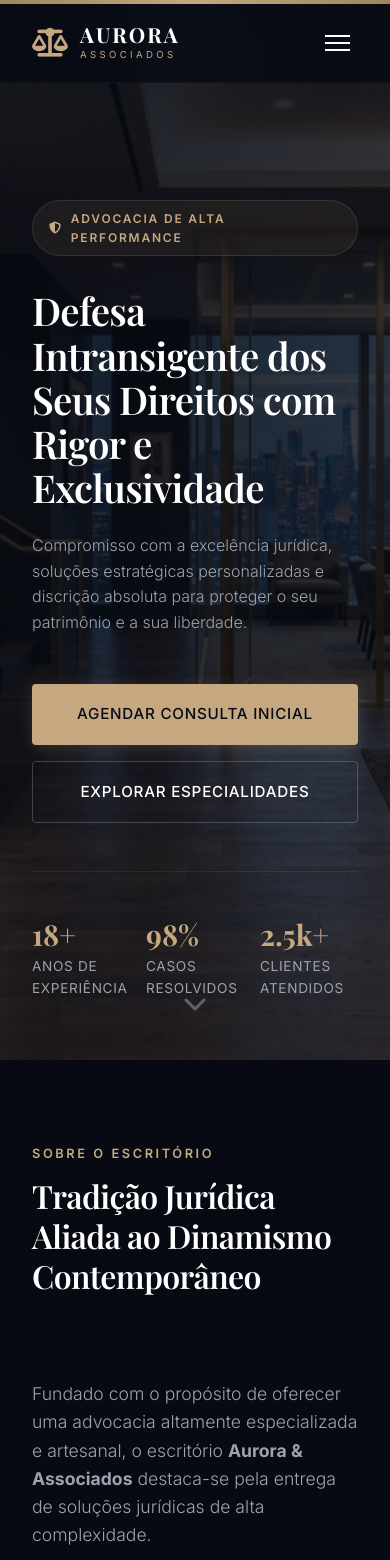
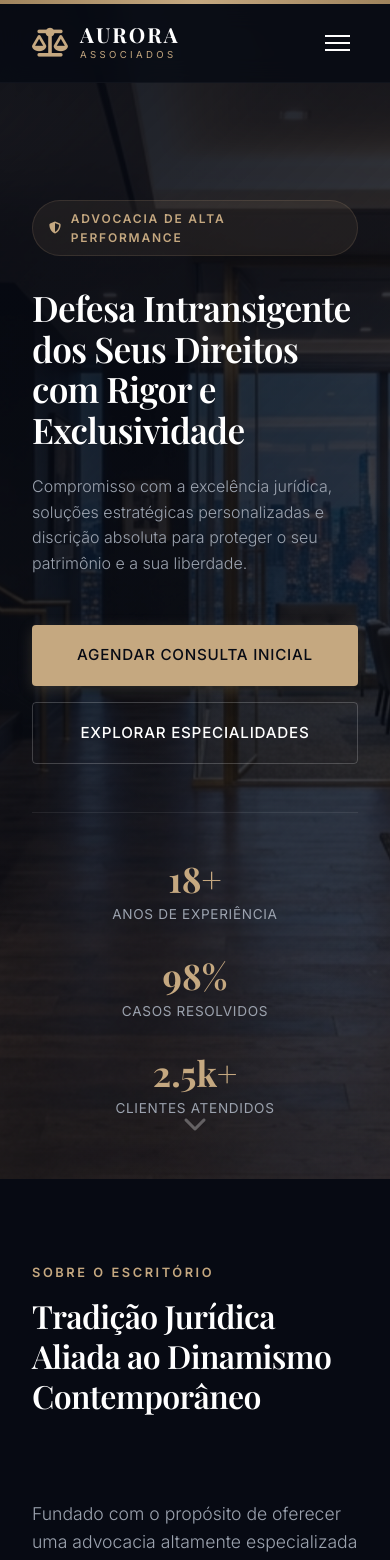
Before and after one commit to leonardohirt/adv-aurora, a React (Vite) app: page / in a window 390 px wide. Shown: the top 1560 px of the page. Built offline with nearby package versions, Linux system fonts and the light colour scheme; a web font is replaced by a local one.

Commit message:
Improve responsiveness of hero stats and collapse menu at 1024px

```diff
--- a/src/index.css
+++ b/src/index.css
@@ -1475,33 +1475,17 @@ a {
    ========================================================================== */
 
 @media (max-width: 1024px) {
+    /* Grids em Tablets */
     .grid-3 {
         grid-template-columns: repeat(2, 1fr);
     }
-    .footer-top {
-        grid-template-columns: 2fr 1fr 1fr;
-        gap: 3rem;
-    }
-    .footer-links:last-child {
-        grid-column: span 3;
-        margin-top: 1rem;
-    }
-}
-
-@media (max-width: 768px) {
-    .grid-2, .grid-3 {
+
+    .team-grid {
         grid-template-columns: 1fr;
-    }
-
-    .section-title {
-        font-size: 2rem;
-    }
-
-    .section-padding {
-        padding: 5rem 0;
-    }
-
-    /* Navbar Responsiva */
+        gap: 2rem;
+    }
+
+    /* Navbar Responsiva - Colapsa em 1024px para evitar overlaps */
     .mobile-toggle {
         display: flex;
     }
@@ -1536,7 +1520,7 @@ a {
     }
 
     .btn-nav {
-        display: none; /* Oculta na navbar em telas pequenas */
+        display: none; /* Oculta na navbar em telas menores que laptop */
     }
 
     /* Hamburger Transform */
@@ -1550,9 +1534,32 @@ a {
         transform: translateY(-7px) rotate(-45deg);
     }
 
+    /* Footer em Tablets */
+    .footer-top {
+        grid-template-columns: repeat(2, 1fr);
+        gap: 3rem;
+    }
+    .footer-links:last-child {
+        grid-column: span 1;
+    }
+}
+
+@media (max-width: 768px) {
+    .grid-2, .grid-3 {
+        grid-template-columns: 1fr;
+    }
+
+    .section-title {
+        font-size: 2rem;
+    }
+
+    .section-padding {
+        padding: 5rem 0;
+    }
+
     /* Hero */
     .hero-title {
-        font-size: 2.4rem;
+        font-size: 2.2rem;
     }
     .hero-subtitle {
         font-size: 1rem;
@@ -1561,12 +1568,16 @@ a {
         flex-direction: column;
         gap: 1rem;
     }
+
+    /* Estatísticas da Hero empilham em celulares */
     .hero-stats {
+        grid-template-columns: 1fr;
         margin-top: 3rem;
-        gap: 1rem;
+        gap: 2rem;
+        text-align: center;
     }
     .stat-number {
-        font-size: 1.8rem;
+        font-size: 2.2rem;
     }
 
     /* Sobre */
@@ -1574,16 +1585,16 @@ a {
         margin-top: 2rem;
     }
     .pillar-card {
-        padding: 1.75rem;
-    }
-
-    /* Equipe */
+        padding: 1.5rem;
+    }
+
+    /* Equipe colapsa em coluna */
     .team-card {
         flex-direction: column;
     }
     .team-img-wrapper {
         width: 100%;
-        height: 250px;
+        height: 280px;
     }
     .team-info {
         width: 100%;
@@ -1598,13 +1609,10 @@ a {
         grid-template-columns: 1fr;
     }
 
-    /* Footer */
+    /* Footer colapsa em uma coluna */
     .footer-top {
         grid-template-columns: 1fr;
         gap: 2.5rem;
-    }
-    .footer-links:last-child {
-        grid-column: span 1;
     }
     .footer-bottom-container {
         flex-direction: column;
@@ -1615,6 +1623,6 @@ a {
     /* Modal */
     .modal-content {
         padding: 2.5rem 1.5rem;
-        width: 90%;
-    }
-}
+        width: 92%;
+    }
+}
```
Also changed, not shown: 1 other file (tests, documents, lock files or other folders).
